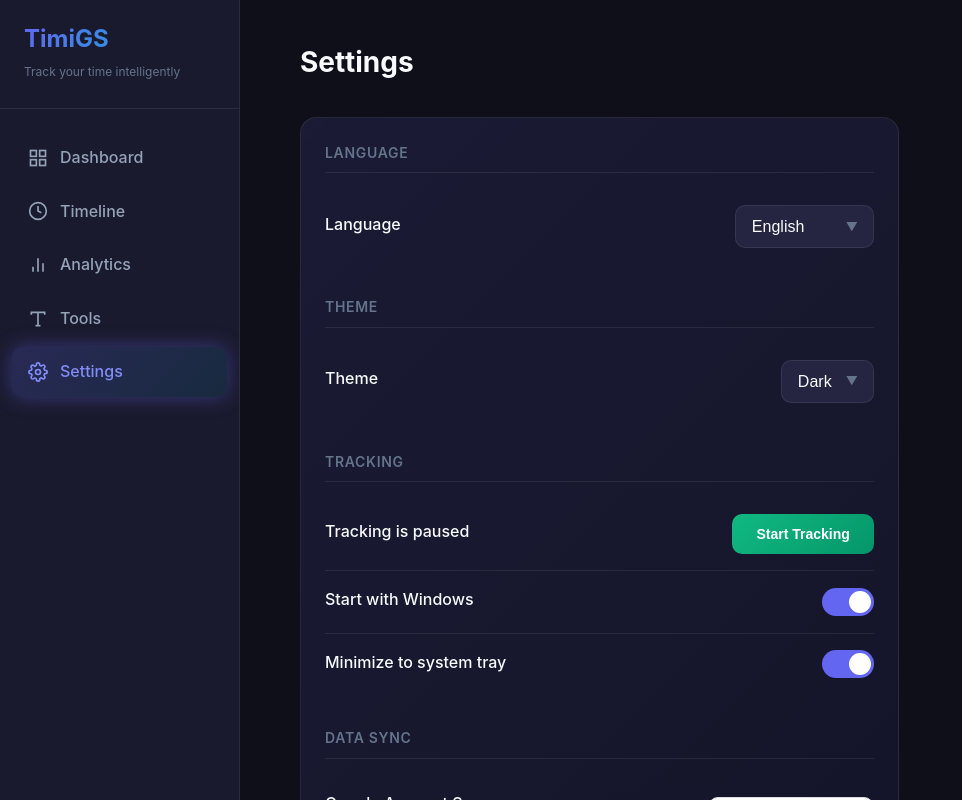
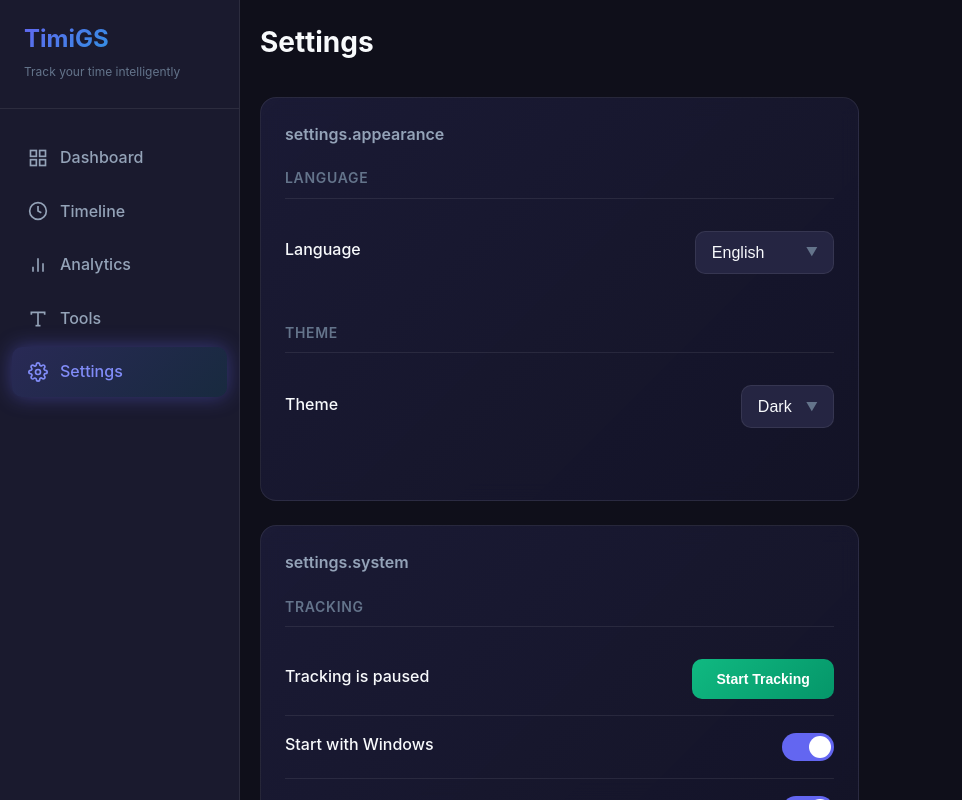
Before and after one commit to BANSAFAn/timiGS-, a Vue app: page /settings in a window 1280 px wide. Shown: the whole page, without its empty margins (0-962 px from the left). Built offline with nearby package versions, Linux system fonts and the light colour scheme.

Commit message:
feat: add tools tab, fix alignment, and setup ci/cd

```diff
--- a/src/styles/index.css
+++ b/src/styles/index.css
@@ -213,11 +213,11 @@ body {
 .main-content {
   flex: 1;
   overflow-y: auto;
-  padding: 40px 60px;
+  padding: 20px;
   background: var(--bg-primary);
   display: flex;
   flex-direction: column;
-  align-items: center;
+  align-items: stretch;
 }
 
 .page {
--- a/src/views/Settings.vue
+++ b/src/views/Settings.vue
@@ -5,7 +5,12 @@
         <h2>{{ $t('settings.title') }}</h2>
       </div>
 
+      <div class="settings-grid">
+        <!-- Appearance Card -->
         <div class="card">
+          <div class="card-header">
+            <h3 class="card-title">{{ $t('settings.appearance') || 'Appearance' }}</h3>
+          </div>
           <!-- Language Section -->
           <div class="settings-section">
             <div class="settings-section-title">{{ $t('settings.language') }}</div>
@@ -39,7 +44,13 @@
               </div>
             </div>
           </div>
+        </div>
 
+        <!-- Tracking & System Card -->
+        <div class="card">
+          <div class="card-header">
+            <h3 class="card-title">{{ $t('settings.system') || 'System' }}</h3>
+          </div>
           <!-- Tracking Section -->
           <div class="settings-section">
             <div class="settings-section-title">{{ $t('settings.tracking') }}</div>
@@ -73,7 +84,13 @@
               </label>
             </div>
           </div>
+        </div>
 
+        <!-- Data Card -->
+        <div class="card">
+          <div class="card-header">
+            <h3 class="card-title">{{ $t('settings.dataManagement') }}</h3>
+          </div>
           <!-- Data Sync Section -->
           <div class="settings-section">
             <div class="settings-section-title">{{ $t('settings.dataSync') || 'Data Sync' }}</div>
@@ -139,17 +156,21 @@
               </div>
             </div>
           </div>
+        </div>
 
-
-
-        <!-- About Section -->
+        <!-- About Card -->
+        <div class="card">
+          <div class="card-header">
+            <h3 class="card-title">{{ $t('settings.about') }}</h3>
+          </div>
           <div class="settings-section">
-          <div class="settings-section-title">{{ $t('settings.about') }}</div>
             <div class="settings-row">
               <div class="settings-info">
                 <h4>{{ $t('settings.version') }}</h4>
+                <p>TimiGS Application</p>
               </div>
               <span class="version-badge">1.1.0</span>
+            </div>
           </div>
         </div>
       </div>
@@ -328,4 +349,10 @@ onMounted(async () => {
     font-size: 0.8rem;
     height: auto;
 }
+
+.settings-grid {
+  display: grid;
+  grid-template-columns: repeat(auto-fit, minmax(400px, 1fr));
+  gap: 24px;
+}
 </style>
```
Lines whose indentation alone changed are shown as unchanged.
